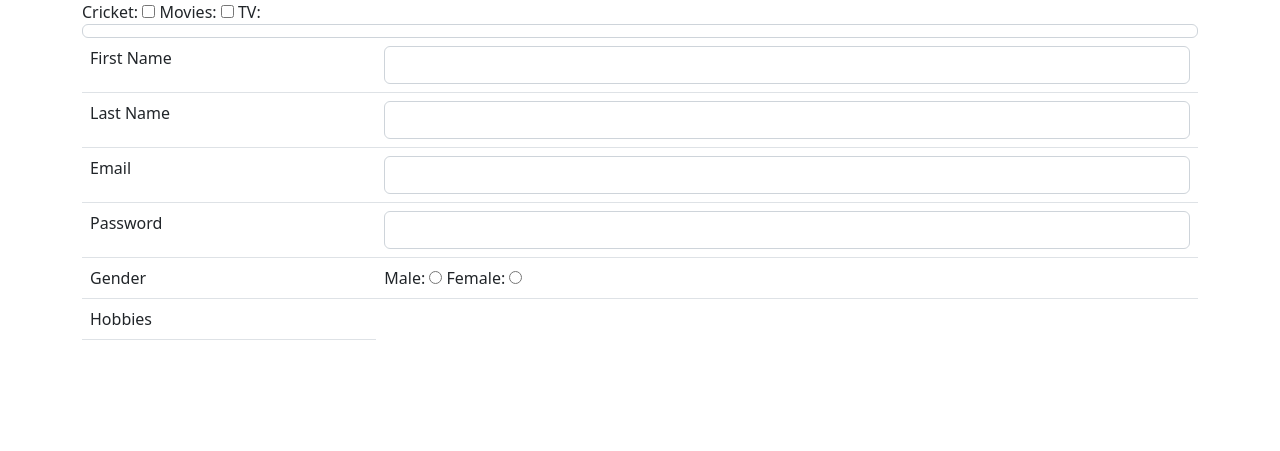
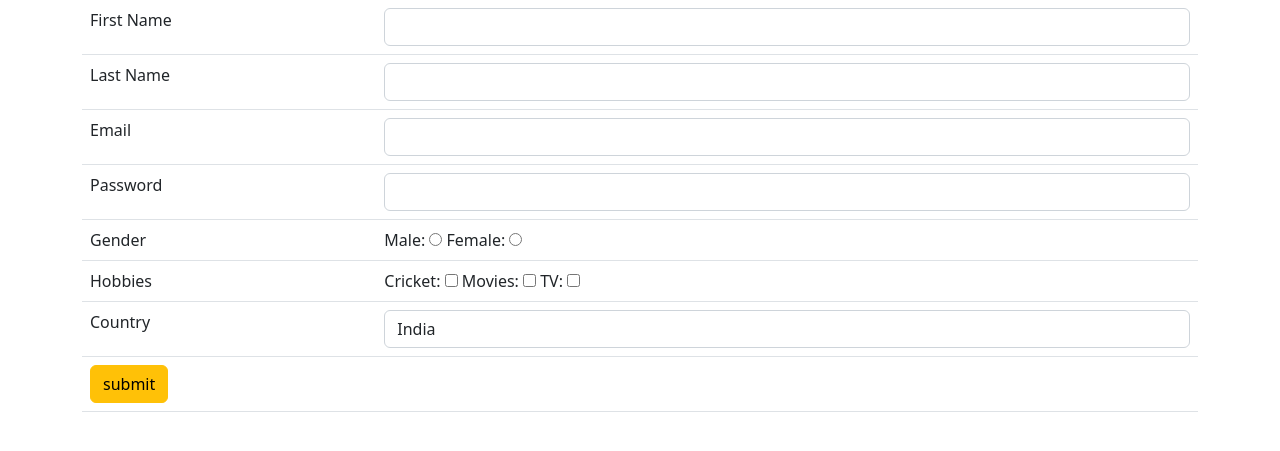
Before and after one commit to Anokye-Yaw/repo_studentcrud, a Flask app: page /create in a window 1280 px wide. Shown: the part 56-507 px from the top of the page. Run offline with Flask 2, Linux system fonts and the light colour scheme; some libraries are stand-ins or nearby versions.

Commit message:
Add files via gitbash

```diff
--- a/app.py
+++ b/app.py
@@ -1,3 +1,4 @@
+from itertools import count
 from flask import Flask, render_template, request, redirect
 from models import db, StudentModel
 
@@ -13,7 +14,25 @@ def create_table():
 
 @app.route('/create', methods=['GET', 'POST'])
 def create():
-    return render_template('create.html')
+    if request.method == 'GET':
+       return render_template('create.html')
 
+    if request.method == 'POST':
+       # hobby variable stores an array
+       hobby = request.form.getlist('hobbies')
+       # hobbies variable covert hobby array into string
+       hobbies = ",".join(map(str, hobby))
+       first_name = request.form['first_name']
+       last_name = request.form['last_name']
+       email = request.form['email']
+       password = request.form['password']
+       gender = request.form['gender']
+       hobbies = hobbies
+       country = request.form['country']
+
+       students = StudentModel(first_name=first_name, last_name=last_name, email=email, password=password, gender=gender, hobbies=hobbies,country=country)
+       db.session.add(students)
+       db.session.commit()
+       return redirect('/')
 if __name__ == "__main__":
    app.run(host='localhost', port=5000)
--- a/templates/create.html
+++ b/templates/create.html
@@ -31,12 +31,27 @@
     </tr>
     <tr>
         <td>Hobbies</td>
-        Cricket: <input type = "checkbox" name="hobbies" value="male">
-        Movies: <input type="checkbox" name="hobbies" value="female">
-        TV: <input type="checkbox" name="hobbies" class="form-control"></td>
+        <td>
+        Cricket: <input type = "checkbox" name="hobbies" value="cricket">
+        Movies: <input type="checkbox" name="hobbies" value="movies">
+        TV: <input type="checkbox" name="hobbies" class="tv"></td>
+    </tr>
+    <tr>
+        <td>Country</td>
+        <td>
+        <select name="country" class="form-control">
+           <option value="india">India</option>
+           <option value="usa">USA</option>
+           <option value="australia">Australia</option>
+        </select>
+        </td>
+    </tr>
+    <tr>
+        <td colspan="2">
+            <input type="submit" name="submit" value="submit" class="btn btn-warning">
+        </td>
     </tr>
     </table>
-
     </form>
 </div>
 
```
Also changed, not shown: templates/index.html (added, +9 -0 lines).
